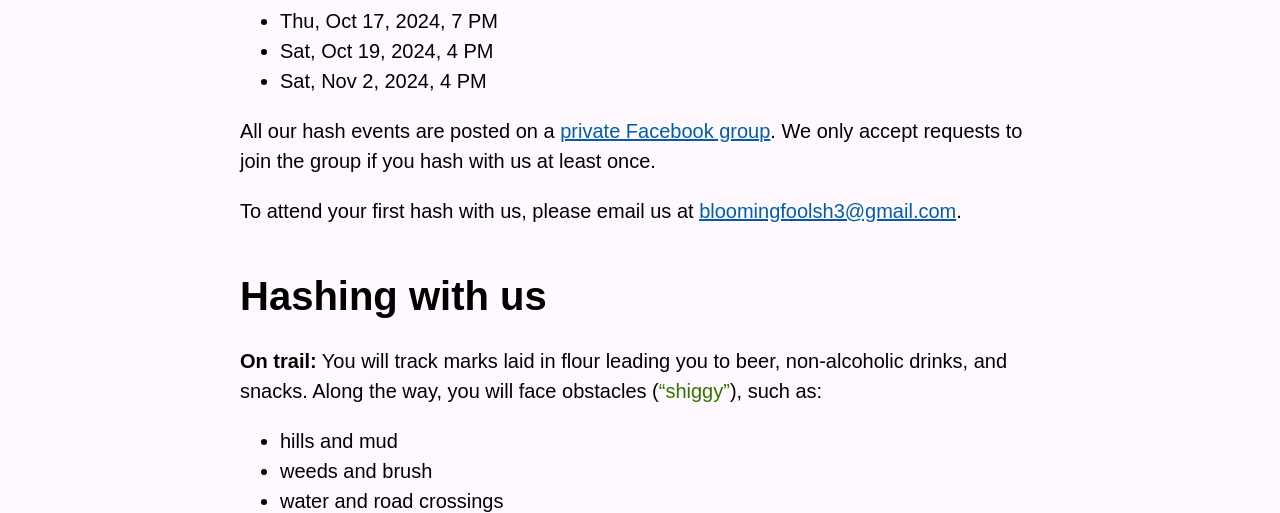
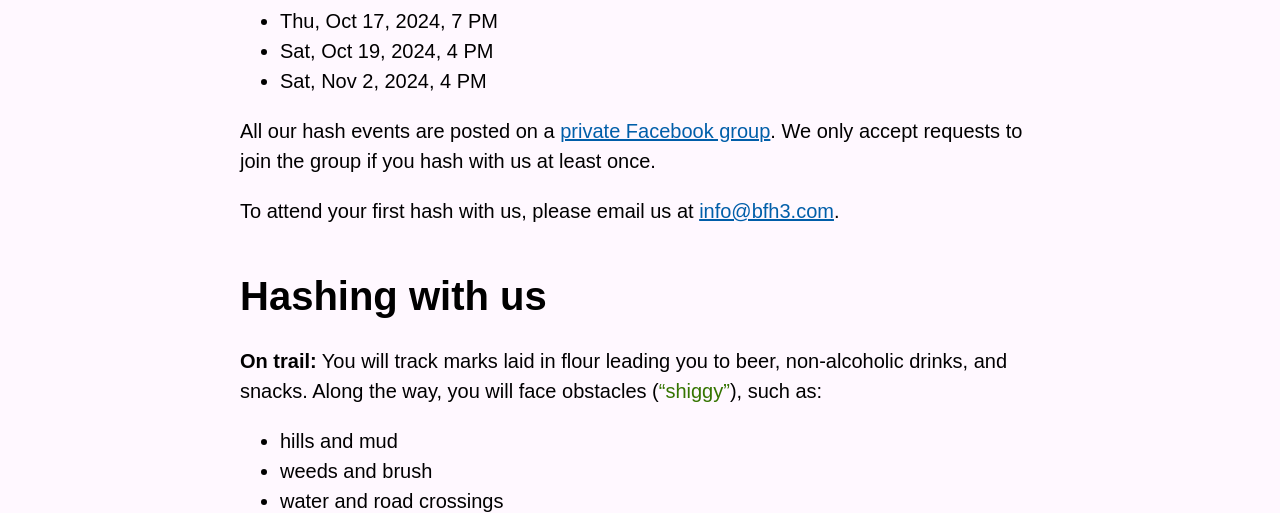
Before and after one commit to bfh3-com/bfh3.com, a website: page index.html in a window 1280 px wide. Shown: the part 580-1093 px from the top of the page. Drawn offline with Linux system fonts and the light colour scheme; a web font is replaced by a local one.

Commit message:
Update index.html

```diff
--- a/index.html
+++ b/index.html
@@ -39,7 +39,7 @@
 				<p><em>No upcoming hashes</em></p>
 			</bfh3-upcoming-events>
 			<p>All our hash events are posted on a <a href="https://www.facebook.com/groups/bloomingfools/">private Facebook group</a>. We only accept requests to join the group if you hash with us at least once.</p>
-			<p>To attend your first hash with us, please email us at <a href="mailto:bloomingfoolsh3@gmail.com">bloomingfoolsh3@gmail.com</a>.</p>
+			<p>To attend your first hash with us, please email us at <a href="mailto:info@bfh3.com">info@bfh3.com</a>.</p>
 			<h2>Hashing with us</h2>
 			<p><strong>On trail:</strong> You will track marks laid in flour leading you to beer, non-alcoholic drinks, and snacks. Along the way, you will face obstacles (<q>shiggy</q>), such as:</p>
 			<ul>
```
